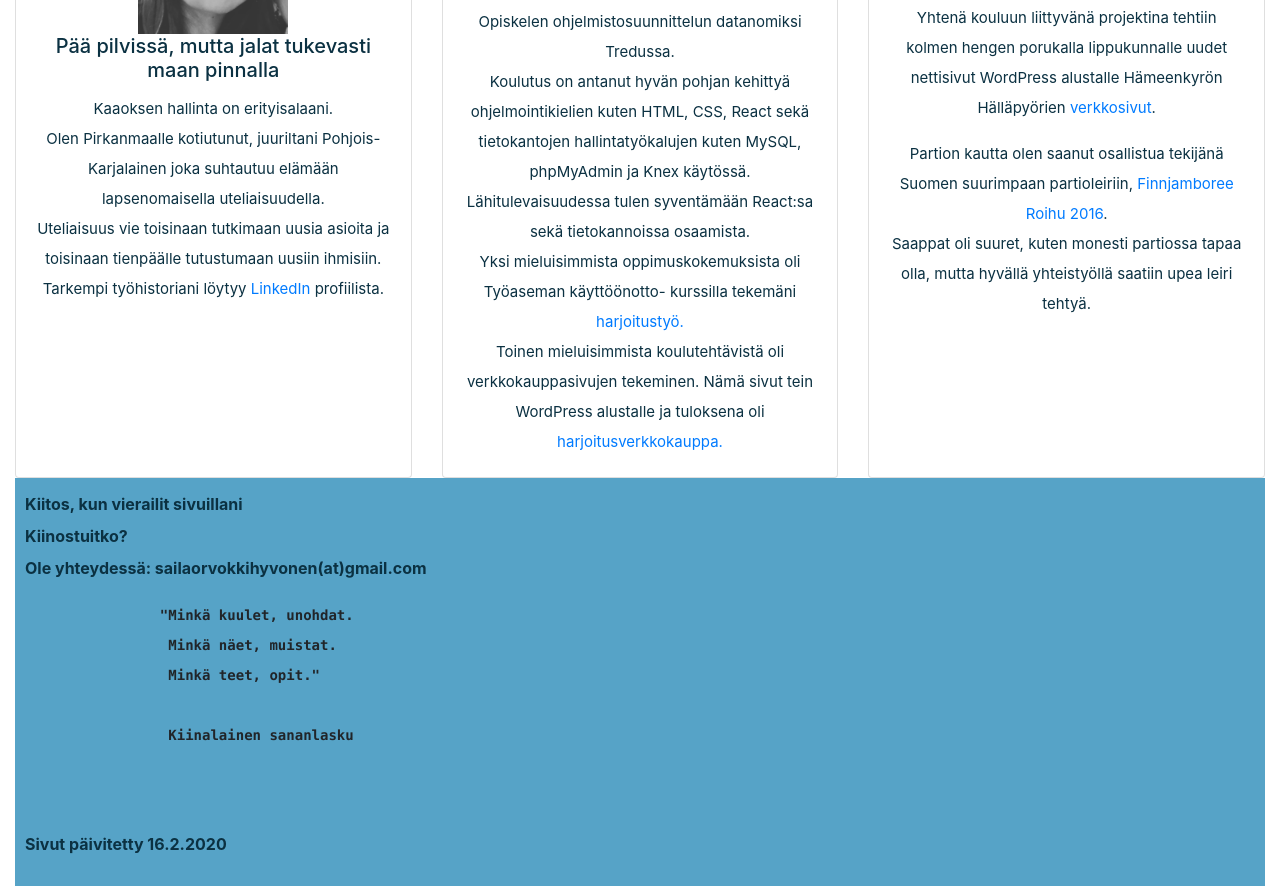
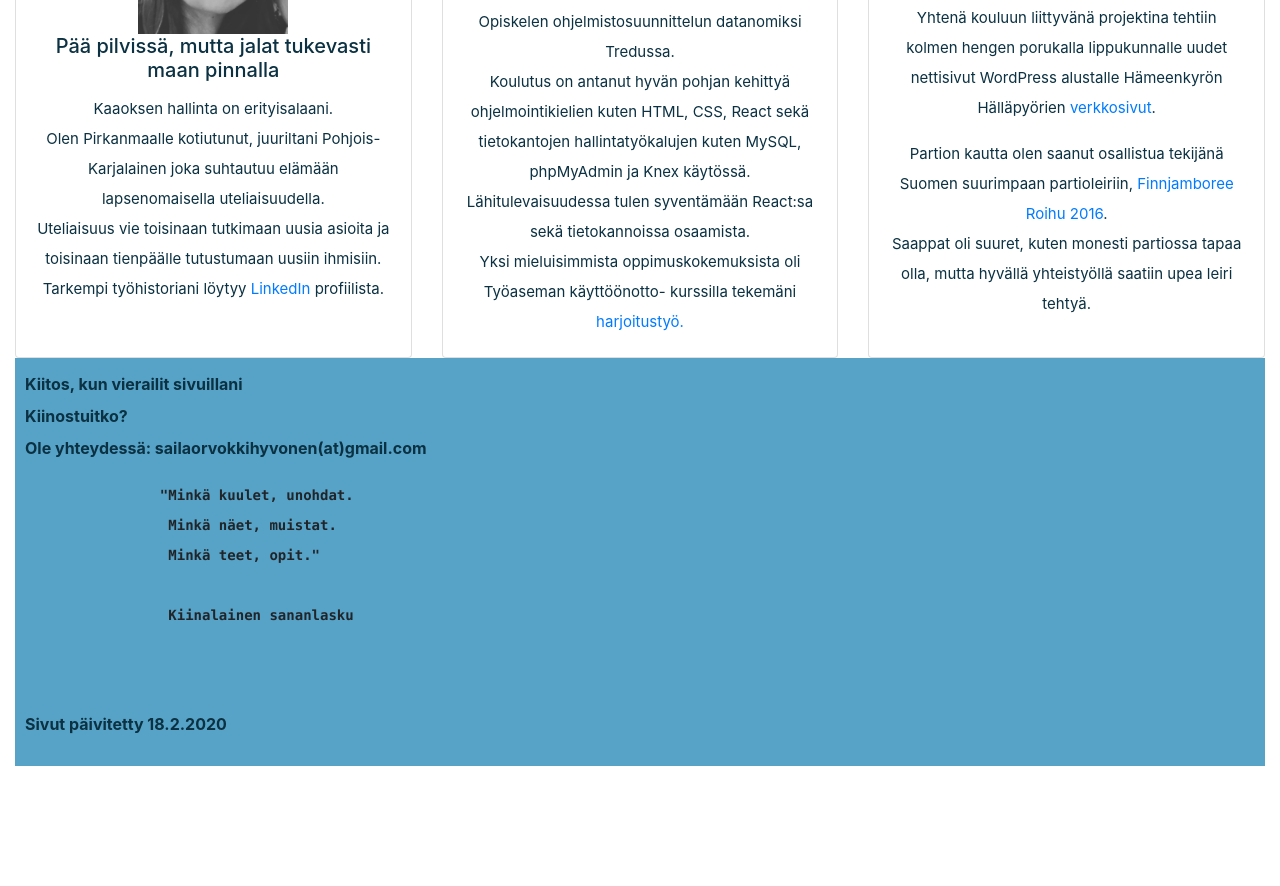
Before and after one commit to SailaOrvokki/SailaOrvokki.github.io, a plain HTML site: page index.html in a window 1280 px wide. Shown: the part 569-1455 px from the top of the page. After the commit the page ends 1335 px from the top, so only its background shows below. Drawn offline with nearby package versions, Linux system fonts and the light colour scheme.

Commit message:
pientä fixausta

```diff
--- a/index.html
+++ b/index.html
@@ -79,10 +79,6 @@
                         <a href="Työaseman käyttöönotto-harjoitustyö_SailaHyvönen.pdf" class="card-link">
                             harjoitustyö.</a>
                         <br>
-                        Toinen mieluisimmista koulutehtävistä oli verkkokauppasivujen tekeminen.
-                        Nämä sivut tein WordPress alustalle ja tuloksena oli
-                        <a href="http://localhost/wordpress/etusivu/" class="card-link">
-                            harjoitusverkkokauppa.</a>
                     </p>
 
                 </div>
@@ -129,7 +125,7 @@
                  Kiinalainen sananlasku
                 </pre>
             <br>
-            <p>Sivut päivitetty 16.2.2020</p>
+            <p>Sivut päivitetty 18.2.2020</p>
         </div>
 
     </div>
```
